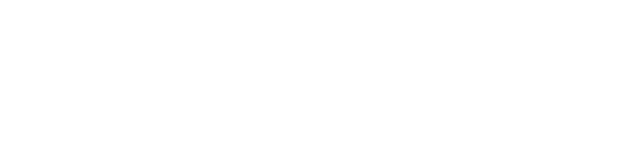
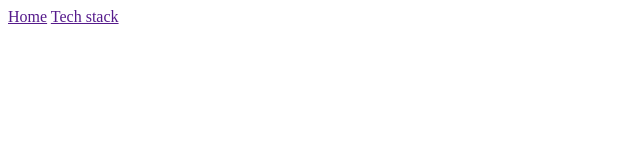
Before and after one commit to AHS1283/profile-Aayesha, a plain HTML site: page index.html in a window 1280 px wide. Shown: the whole page, without its empty margins (0-640 px from the left). Drawn offline with Linux system fonts and the light colour scheme.

Commit message:
added links
added links

```diff
--- a/index.html
+++ b/index.html
@@ -6,6 +6,10 @@
     <title>index</title>
 </head>
 <body>
+    <header>
+        <a href="">Home</a>
+        <a href="">Tech stack</a>
 
+    </header>
 </body>
 </html>
```
